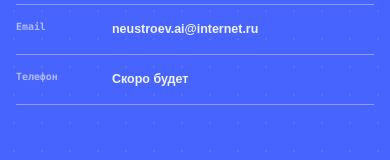
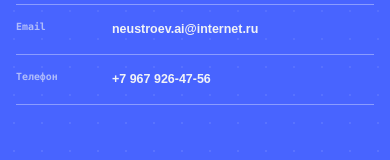
Before and after one commit to Ailxan/neustroev-ai, a Next.js app: page / in a window 390 px wide. Shown: the part 6423-6583 px from the top of the page. Built offline with nearby package versions, Linux system fonts and the light colour scheme.

Commit message:
Update mobile hero matrix

```diff
--- a/src/components/ContactSection.tsx
+++ b/src/components/ContactSection.tsx
@@ -18,8 +18,8 @@ export default function ContactSection() {
             <a href="mailto:neustroev.ai@internet.ru">
               <span>Email</span><strong>neustroev.ai@internet.ru</strong>
             </a>
-            <a href="tel:Скоро будет">
-              <span>Телефон</span><strong>Скоро будет</strong>
+            <a href="tel:+79679264756">
+              <span>Телефон</span><strong>+7 967 926-47-56</strong>
             </a>
           </div>
         </div>
```
